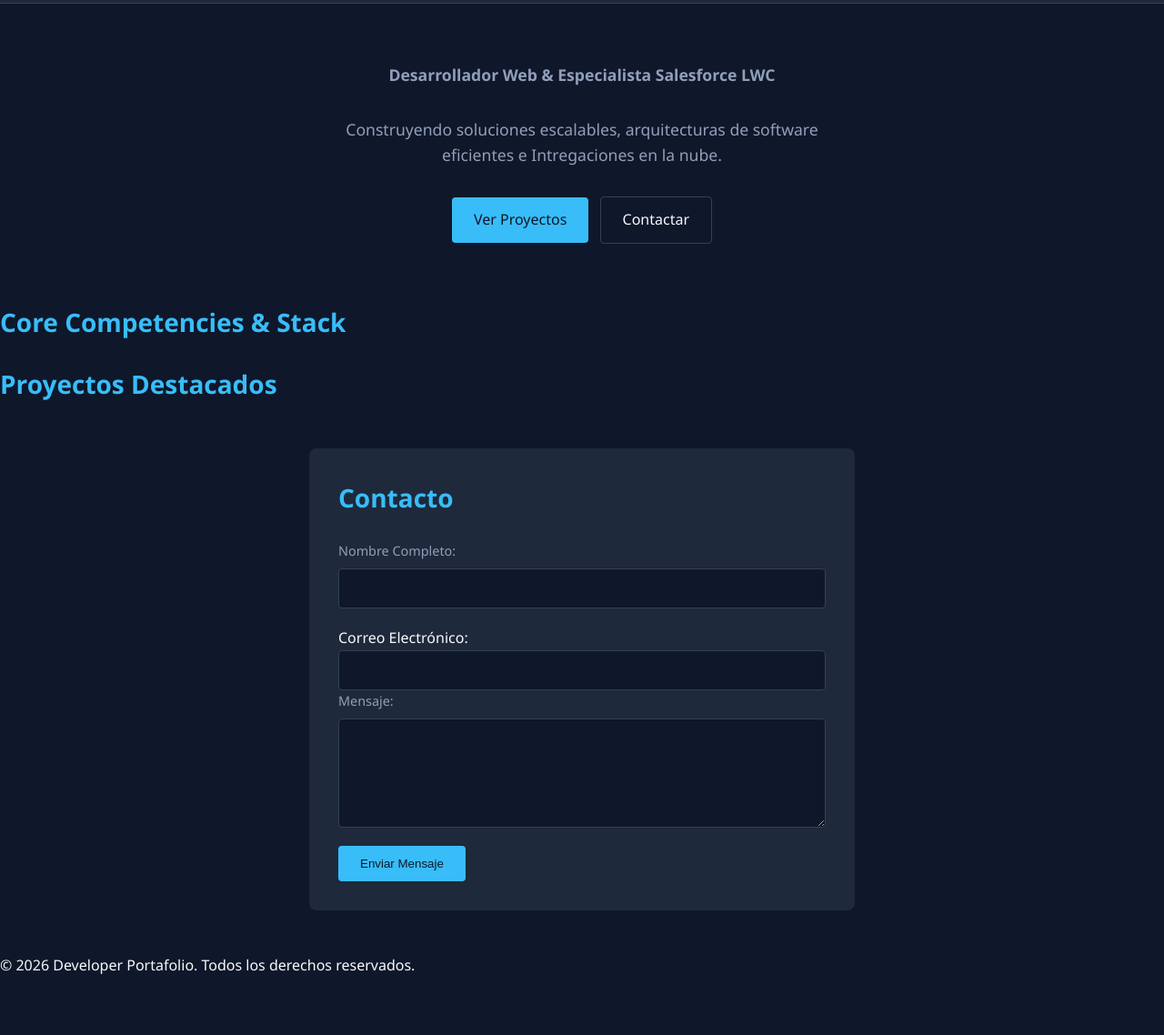
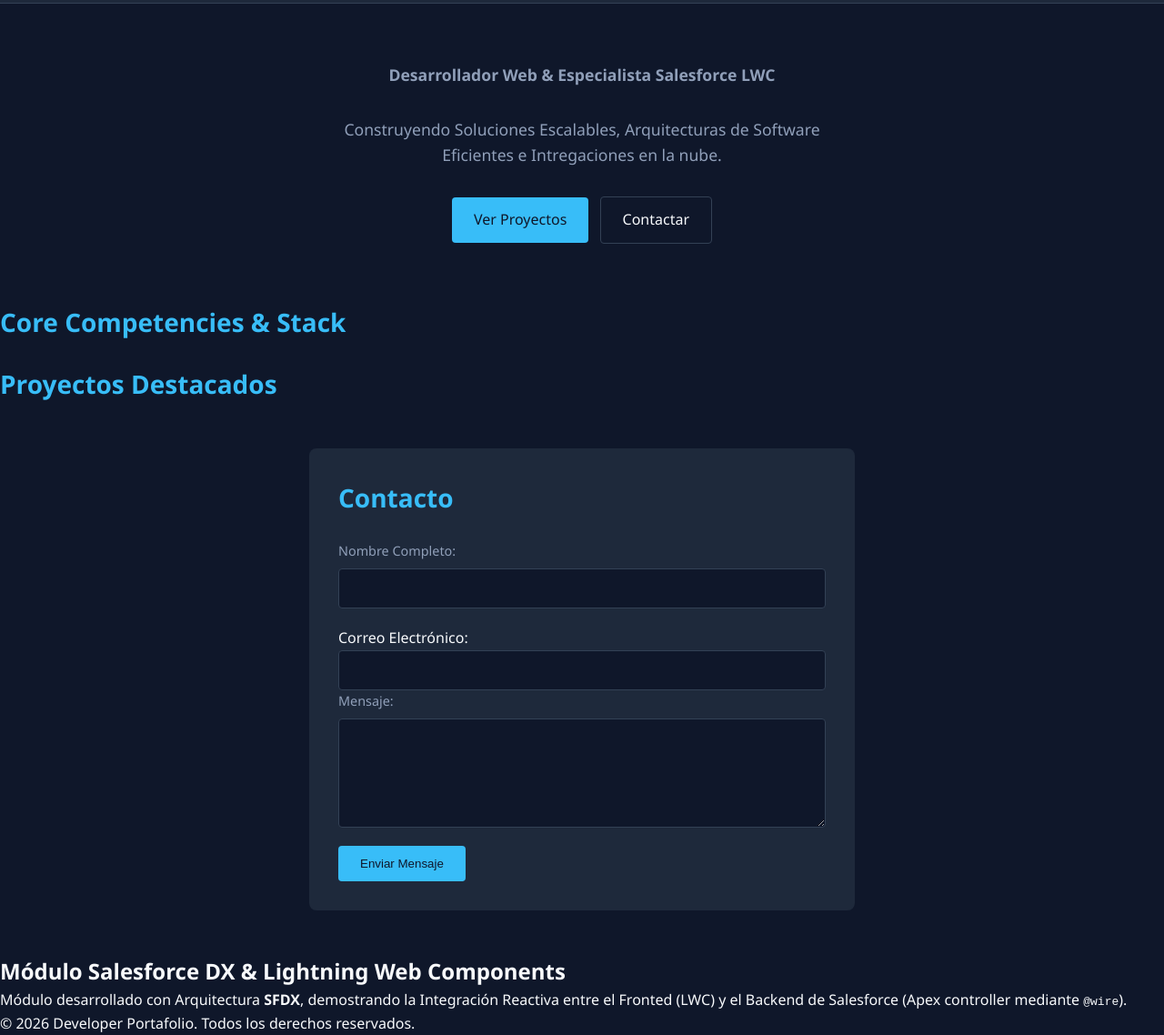
Before and after one commit to DamianA-bit/github-portfolio, a website: page index.html in a window 1280 px wide. Shown: the part 55-1193 px from the top of the page at 91% size. Before the commit the page ends 1129 px from the top, so only its background shows below. Drawn offline with Linux system fonts and the light colour scheme.

Commit message:
docs(portfolio): showcase Salesforce DX and LWC integration module in index.html

```diff
--- a/index.html
+++ b/index.html
@@ -8,10 +8,10 @@
     <link rel="stylesheet" href="style.css">
 </head>
 <body>
-    <!-- Header & Navigation -->
+    <!-- Header & Navigation. -->
     <header class="app-header">
         <div class="logo-container">
-            <span class="brand-title">&lt;DevPortafolio / &gt;</span>
+            <span class="brand-title">&lt;DevPortafolio/&gt;</span>
         </div>
         <nav class="main-nav">
             <ul class="nav-list">
@@ -22,13 +22,13 @@
             </ul>
         </nav>
     </header>
-        <!-- Main Content Area -->
-         <main class="main-content">
+        <!-- Main Content Area. -->
+        <main class="main-content">
             <!-- Hero Section -->
              <section id="hero" class="hero-section">
                 <div class="hero-container">
                     <h1 class="hero-subtitle">Desarrollador Web & Especialista Salesforce LWC</h1>
-                    <p class="hero-subtitle">Construyendo soluciones escalables, arquitecturas de software eficientes e Intregaciones en la nube.</p>
+                    <p class="hero-subtitle">Construyendo Soluciones Escalables, Arquitecturas de Software Eficientes e Intregaciones en la nube.</p>
                     <div class="cta-container">
                         <a href="#projects" class="btn btn-primary">Ver Proyectos</a>
                         <a href="#contact" class="btn btn-secondary">Contactar</a>
@@ -36,21 +36,21 @@
                 <div>
              </section>
 
-                 <!-- Technical Stack Section -->
+                 <!-- Technical Stack Section. -->
                 <section id="skills" class="skills-section">
                     <h2 class="section-title">Core Competencies & Stack</h2>
                     <div clas="skills-grid">
                             <!-- Los modulos de tecnologías se renderizarán dinámicamente o mediante CSS -->
                     </div>
                 </section>
-                    <!-- Projects Showcase Section -->
+                    <!-- Projects Showcase Section. -->
                     <section id="projects" class="projects-section">
                         <h2 class="section-title">Proyectos Destacados</h2>
                         <div id="projects-container" class="projects-grid">
                         <!-- Target container para la inyeccción de componentes LWC o JS dinámico -->
                         </div>
                     </section>
-                     <!-- Contact Section -->
+                     <!-- Contact Section. -->
                       <section id="contact" class="contact-section">
                         <h2 class="section-title">Contacto</h2>
                         <form id="contact-form" class="contact-form">
@@ -72,14 +72,23 @@
                             <button type="submit" class="btn btn-primary">Enviar Mensaje</button>
                         </form>
                     </section>
+        <!-- Sección de Módulo Salesforce DX / LWC. -->
+         <section id = "salesforce-dx" class = "project-card slds-container">
+            <h2>Módulo Salesforce DX & Lightning Web Components</h2>
+            <p>
+                Módulo desarrollado con Arquitectura
+                <strong>SFDX</strong>, demostrando la Integración Reactiva entre el Fronted (LWC) y el Backend de Salesforce (Apex controller mediante
+                <code>@wire</code>).
+            </p>
+         </section>
         </main>
-        <!-- Application Footer -->
+        <!-- Application Footer. -->
         <footer class="footer">
             <div class="container">
                 <p>&copy; 2026 Developer Portafolio. Todos los derechos reservados.</p>
             </div>
         </footer>
-        <!-- Scripts Injection -->
+        <!-- Scripts Injection. -->
          <script src="app.js" defer></script>
     </body>
 </html>
```
